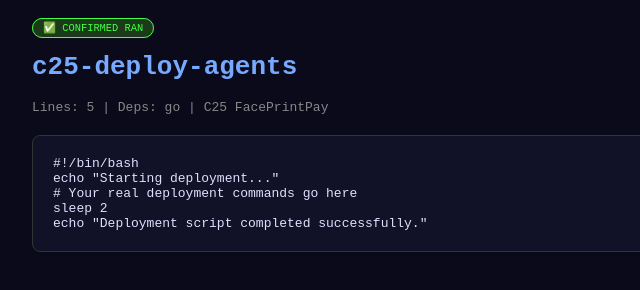
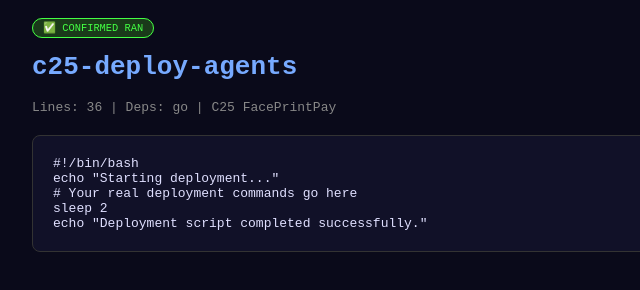
Before and after one commit to FacePrintPay/c25-deploy-agents, a plain HTML site: page index.html in a window 1280 px wide. Shown: the full height of the page, 158-798 px from the left. Drawn offline with Linux system fonts and the light colour scheme.

Commit message:
🌌 C25 Script: c25-deploy-agents

```diff
--- a/index.html
+++ b/index.html
@@ -1,6 +1,6 @@
 <!DOCTYPE html><html lang="en"><head><meta charset="UTF-8"><title>c25-deploy-agents</title>
 <style>body{background:#0a0a1a;color:#e0e0ff;font-family:monospace;padding:20px;max-width:900px;margin:0 auto}h1{color:#7af}.badge{background:#1a3a1a;border:1px solid #4f4;padding:3px 10px;border-radius:20px;font-size:.8em;color:#4f4}pre{background:#111128;border:1px solid #333;border-radius:8px;padding:20px;overflow-x:auto;margin-top:20px}</style>
-</head><body><span class="badge">✅ CONFIRMED RAN</span><h1>c25-deploy-agents</h1><p style="color:#888">Lines: 5 | Deps: go  | C25 FacePrintPay</p><pre>#!/bin/bash
+</head><body><span class="badge">✅ CONFIRMED RAN</span><h1>c25-deploy-agents</h1><p style="color:#888">Lines: 36 | Deps: go  | C25 FacePrintPay</p><pre>#!/bin/bash
 echo "Starting deployment..."
 # Your real deployment commands go here
 sleep 2
```
Also changed, not shown: README.md (added).
